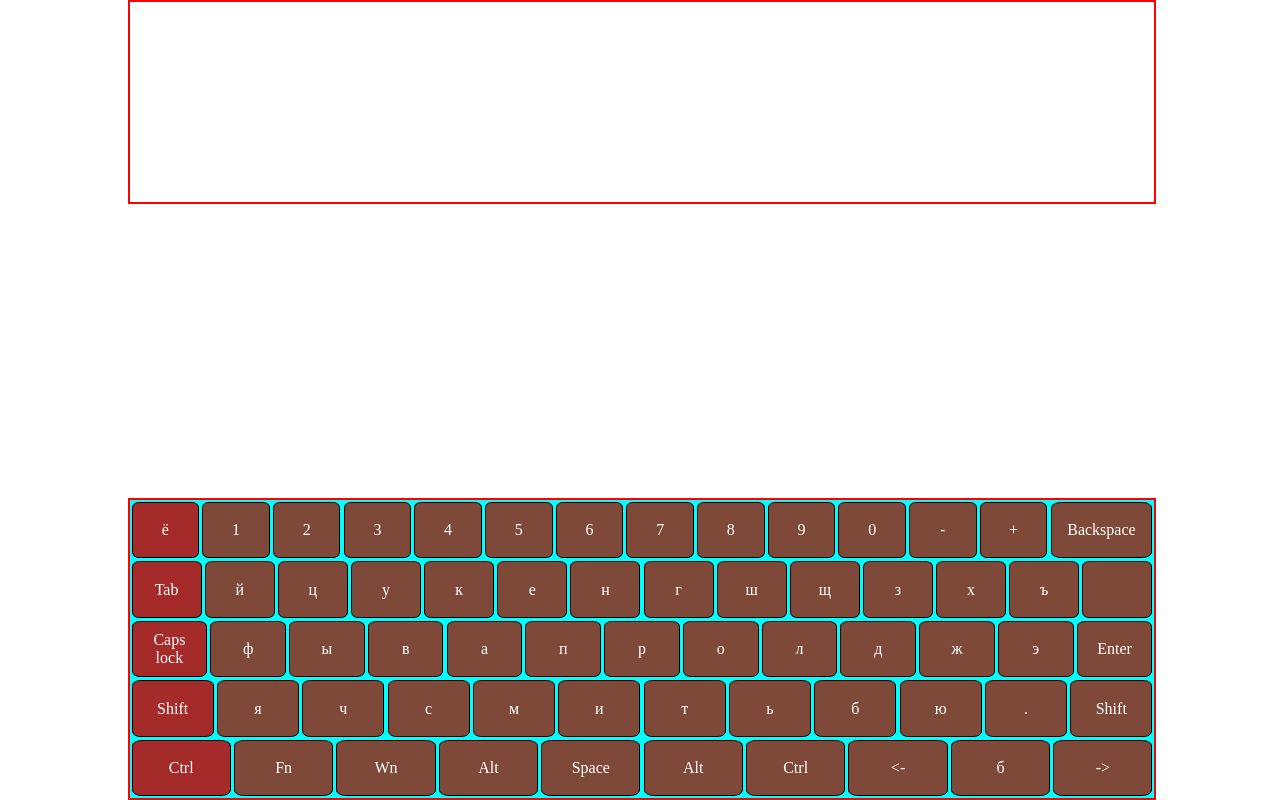
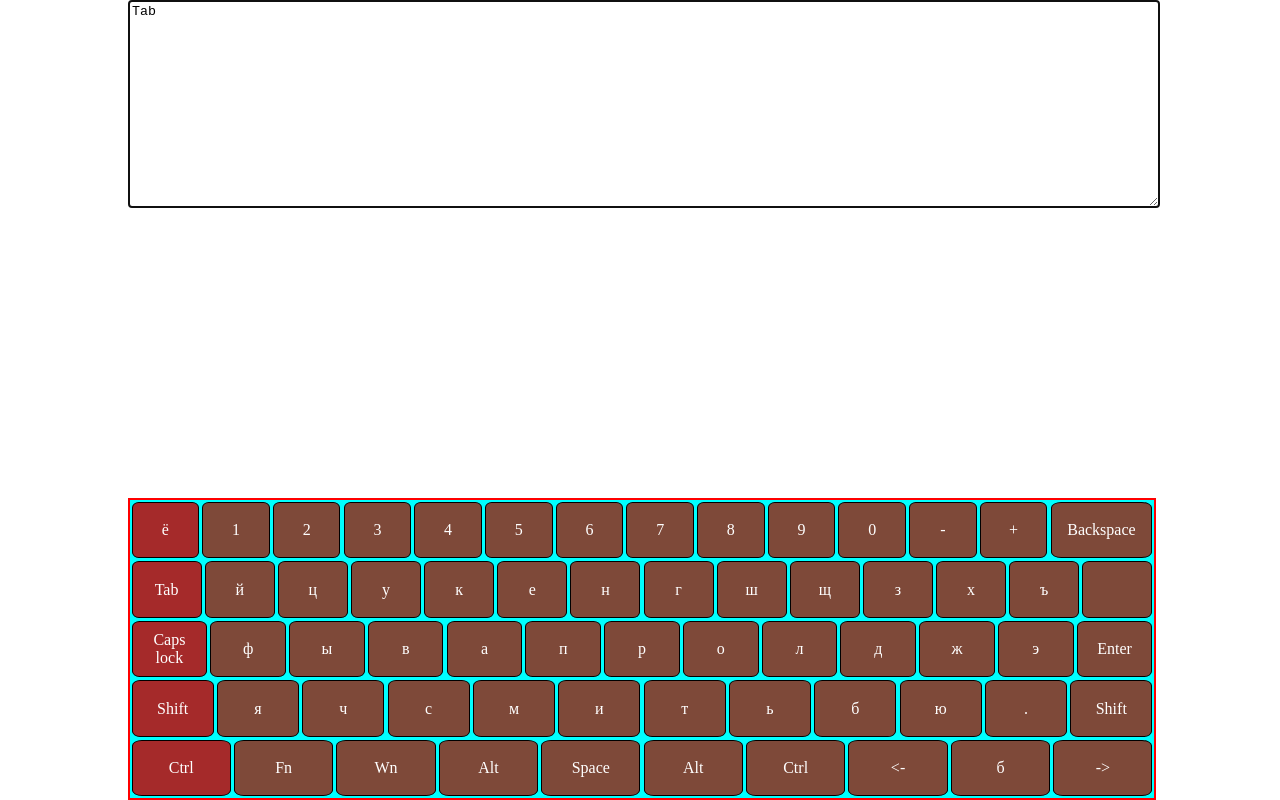
Before and after one commit to avewaii/codejam-virtual-keyboard, a plain HTML site: page index.html in a window 1280 px wide. Both pictures are taken after a click on the element "Tab". Drawn offline with Linux system fonts and the light colour scheme.

Commit message:
feat: add color in moment of pressing buttons

```diff
--- a/script.js
+++ b/script.js
@@ -1,11 +1,12 @@
-let div = document.createElement('div');
-div.id = "keyboardBox";
-document.body.append(div);
+let section = document.createElement('section');
+section.id = "keyboardBox";
+document.body.append(section);
 
 let line1 = document.createElement('div');
 line1.id = "line1";
 line1.className = "line line1"
 line1.innerHTML = "<div>ё</div><div>1</div><div>2</div><div>3</div><div>4</div><div>5</div><div>6</div><div>7</div><div>8</div><div>9</div><div>0</div><div>-</div><div>+</div><div>Backspace</div>";
+
 
 
 document.getElementById('keyboardBox').append(line1);
@@ -38,12 +39,44 @@ line5.innerHTML = "<div>Ctrl</div><div>Fn</div><div>Wn</div><div>Alt</div><div>S
 
 document.getElementById('keyboardBox').append(line5);
 
-let textArea = document.createElement('div');
+let textArea = document.createElement('textarea');
 textArea.id ="textArea";
+textArea.autofocus = true;
 document.body.prepend(textArea);
 
-document.onkeypress = function (event) {
-    // alert(event.key);
+document.getElementById('textArea').onblur = function() {
+    document.getElementById('textArea').focus();
+}
 
-   // document.
+document.getElementById('keyboardBox').onclick = function(e) {
+
+    let key = e.target.innerText;
+    let button = e.target;
+    if(e.target.classList.contains('line') || e.target.id == "keyboardBox" ) return;
+    textArea.value += key + '';
+
+    colorKey(button);
 }
+
+function colorKey(button) {
+
+    button.style.backgroundColor = 'red';
+
+    setTimeout(() => {
+    button.style.backgroundColor = null;
+    }, 500);
+}
+
+addEventListener("keydown", keyPress);
+
+function keyPress(event) {
+    let divs = document.getElementsByTagName('DIV'); //массив дивов
+
+    for (let i = 0; i < divs.length; i++) {
+
+        if(divs[i].innerText == event.key) {
+            colorKey(divs[i]);
+        }
+    }
+
+}
--- a/style.css
+++ b/style.css
@@ -29,6 +29,7 @@
     text-align: center;
     color: white;
     cursor: pointer;
+    transition: 0.5s;
 }
 .wideButton {
     background-color: aqua;
```
